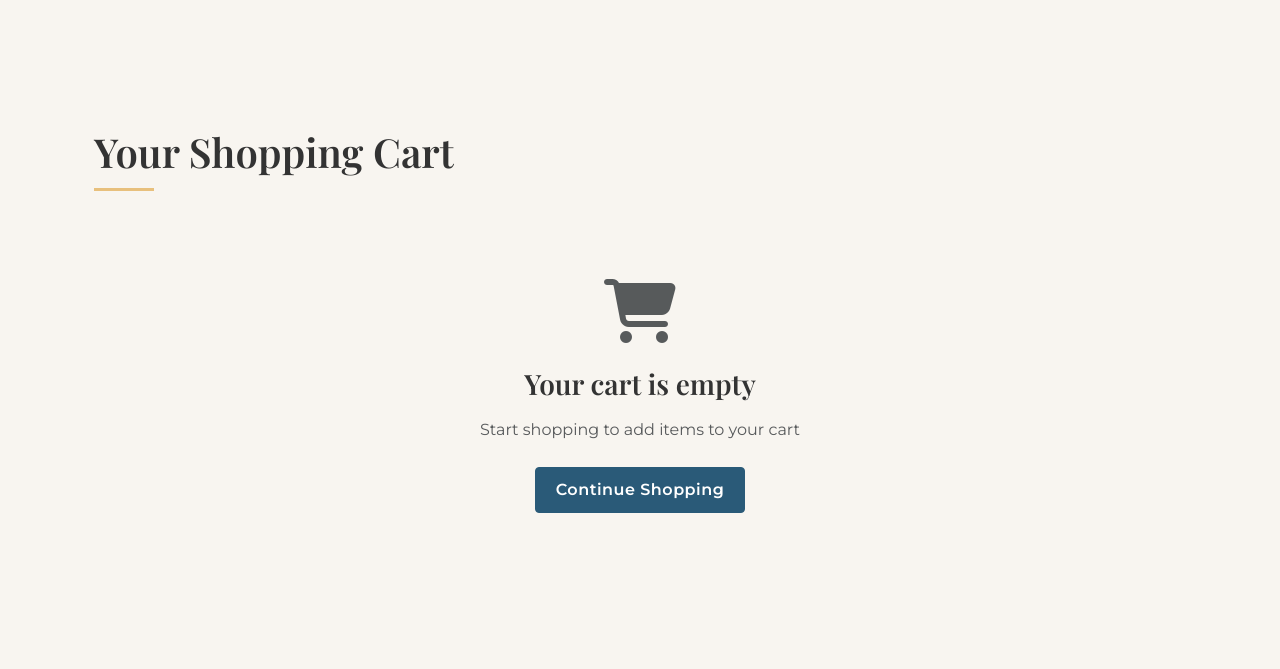
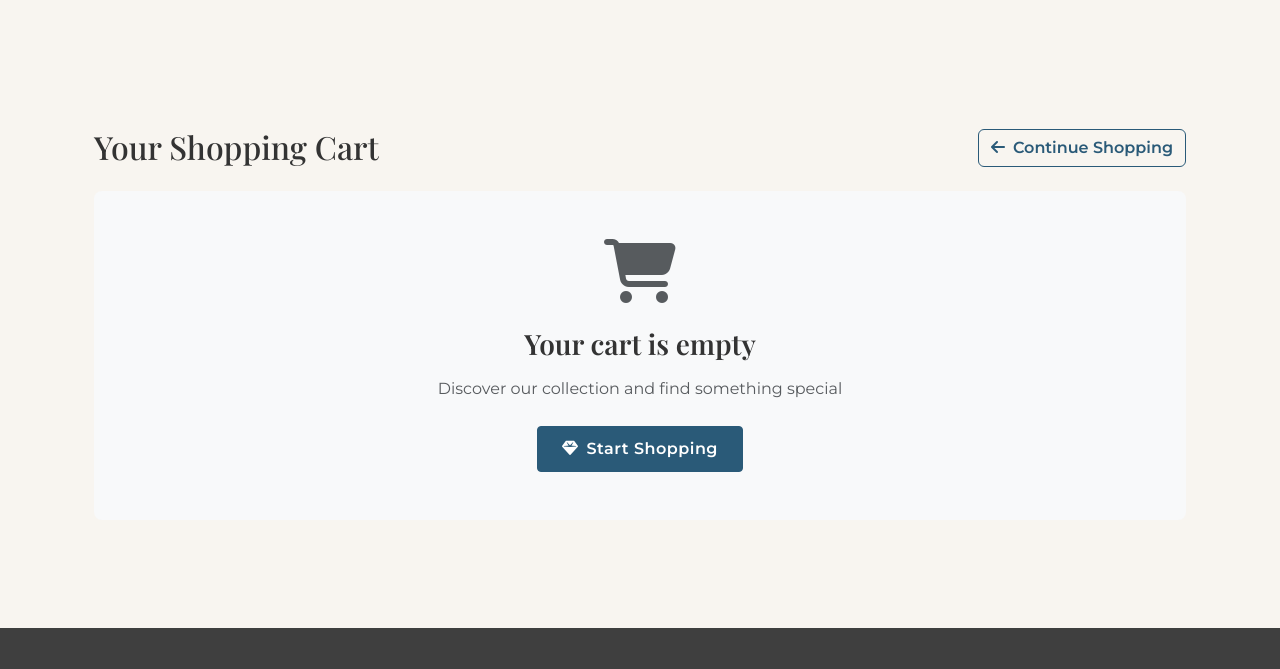
Before and after one commit to faezehghiasi/luxe-Store-Django, a Django app: page /cart in a window 1280 px wide. Shown: the part 470-1139 px from the top of the page. After the commit the page ends 1098 px from the top, so only its background shows below. Run offline with Django 5.2, Linux system fonts and the light colour scheme.

Commit message:
some bugs fix

```diff
--- a/store/core/templates/core/cart.html
+++ b/store/core/templates/core/cart.html
@@ -5,111 +5,139 @@
 {% block content %}
 <div class="container py-5">
     <div class="row">
-        <div class="col-lg-12">
-            <h1 class="section-title">Your Shopping Cart</h1>
+        <div class="col-12">
+            <!-- Cart Header Section -->
+            <div class="d-flex justify-content-between align-items-center mb-4">
+                <h1 class="h2 mb-0">Your Shopping Cart</h1>
+                <a href="{% url 'core:products_list' %}" class="btn btn-outline-primary">
+                    <i class="fas fa-arrow-left me-2"></i>Continue Shopping
+                </a>
+            </div>
 
+            <!-- Empty Cart State -->
             {% if not cart %}
-                <div class="text-center py-5">
+            <div class="text-center py-5 bg-light rounded-3">
                 <i class="fas fa-shopping-cart fa-4x text-muted mb-4"></i>
                 <h3 class="mb-3">Your cart is empty</h3>
-                    <p class="text-muted mb-4">Start shopping to add items to your cart</p>
-                    <a href="{% url 'core:products_list' %}" class="btn btn-primary">Continue Shopping</a>
+                <p class="text-muted mb-4">Discover our collection and find something special</p>
+                <a href="{% url 'core:products_list' %}" class="btn btn-primary px-4">
+                    <i class="fas fa-gem me-2"></i>Start Shopping
+                </a>
             </div>
             {% else %}
+            <!-- Cart with Items -->
+            <div class="row">
+                <!-- Cart Items Table -->
+                <div class="col-lg-8">
+                    <div class="card shadow-sm mb-4">
+                        <div class="card-body p-0">
                             <div class="table-responsive">
-                    <table class="table">
+                                <table class="table table-hover mb-0">
                                     <thead class="bg-light">
                                         <tr>
-                                <th scope="col" class="border-0">Product</th>
-                                <th scope="col" class="border-0">Price</th>
-                                <th scope="col" class="border-0">Quantity</th>
-                                <th scope="col" class="border-0">Total</th>
-                                <th scope="col" class="border-0"></th>
+                                            <th scope="col" class="ps-3" style="width: 40%;">Item</th>
+                                            <th scope="col" class="text-center">Price</th>
+                                            <th scope="col" class="text-center">Qty</th>
+                                            <th scope="col" class="text-center">Total</th>
+                                            <th scope="col" class="pe-3"></th>
                                         </tr>
                                     </thead>
                                     <tbody>
                                         {% for product_id, item in cart.items %}
                                         <tr>
-                                <td class="border-0 align-middle">
+                                            <!-- Product Image and Name -->
+                                            <td class="ps-3 py-3">
                                                 <div class="d-flex align-items-center">
-                                        <img src="{{ item.obj.image.url }}" alt="{{ item.obj.name }}" class="img-fluid rounded" style="width: 80px;">
-                                        <div class="ms-3">
+                                                    <img src="{{ item.obj.image.url }}" alt="{{ item.obj.name }}"
+                                                         class="img-fluid rounded me-3" style="width: 60px; height: 60px; object-fit: cover;">
+                                                    <div>
                                                         <h6 class="mb-1">{{ item.obj.name }}</h6>
-                                            <p class="text-muted mb-0">{{ item.obj.category }}</p>
+                                                        <small class="text-muted">{{ item.obj.category }}</small>
                                                     </div>
                                                 </div>
                                             </td>
-                                <td class="border-0 align-middle">
+
+                                            <!-- Price with Discount Display -->
+                                            <td class="text-center align-middle">
                                                 {% if item.obj.discount > 0 %}
-                                        <span class="text-primary">${{ item.obj.price|floatformat:2 }}</span>
-                                        <small class="text-muted"><del>${{ item.obj.original_price|floatformat:2 }}</del></small>
+                                                <div>
+                                                    <span class="text-dark fw-bold d-block">${{ item.obj.price|floatformat:2 }}</span>
+                                                    <small class="text-muted"><del>{{ item.obj.original_price|floatformat:2 }}</del></small>
+                                                    <div class="badge bg-success mt-1">OFF</div>
+                                                </div>
                                                 {% else %}
-                                        <span class="text-primary">${{ item.obj.price|floatformat:2 }}</span>
+                                                    <span class="text-dark fw-bold">${{ item.obj.price|floatformat:2 }}</span>
                                                 {% endif %}
                                             </td>
-                                <td class="border-0 align-middle">
-                                    <div class="d-flex align-items-center">
-                                        <form method="post" action="{% url 'core:update_cart' product_id %}" class="d-flex">
-                                            {% csrf_token %}
-                                            <input type="number" name="count" value="{{ item.count }}" min="1" class="form-control form-control-sm" style="width: 70px;">
-                                            <button type="submit" class="btn btn-sm btn-outline-primary ms-2">
-                                                <i class="fas fa-sync-alt"></i>
-                                            </button>
-                                        </form>
-                                    </div>
+
+                                            <!-- Quantity Display -->
+                                            <td class="text-center align-middle">
+                                                <span class="fw-bold">{{ item.count }}</span>
                                             </td>
-                                <td class="border-0 align-middle">${{ item.price|floatformat:2 }}</td>
-                                <td class="border-0 align-middle">
-                                    <form method="post" action="{% url 'core:remove_from_cart' product_id %}">
-                                        {% csrf_token %}
-                                        <button type="submit" class="btn btn-sm btn-outline-danger">
+
+                                            <!-- Line Total -->
+                                            <td class="text-center align-middle fw-bold">
+                                                ${{ item.price|floatformat:2 }}
+                                            </td>
+
+                                            <!-- Remove Item Button -->
+                                            <td class="text-center align-middle pe-3">
+                                                <a href="{% url 'core:cart_remove' product_id %}">
+                                                    <button type="button" class="btn btn-sm btn-link text-danger">
                                                         <i class="fas fa-trash"></i>
                                                     </button>
-                                    </form>
+                                                </a>
                                             </td>
+
+`
                                         </tr>
                                         {% endfor %}
                                     </tbody>
                                 </table>
                             </div>
-
-                <div class="row mt-4">
-                    <div class="col-lg-6">
-                        <div class="card border-0 shadow-sm">
-                            <div class="card-body">
-                                <h5 class="card-title mb-4">Have a coupon?</h5>
-                                <form>
-                                    <div class="input-group mb-3">
-                                        <input type="text" class="form-control" placeholder="Coupon code">
-                                        <button class="btn btn-accent" type="button">Apply</button>
-                                    </div>
-                                </form>
                         </div>
                     </div>
                 </div>
-                    <div class="col-lg-6">
-                        <div class="card border-0 shadow-sm">
+
+                <!-- Order Summary Section -->
+                <div class="col-lg-4">
+                    <div class="card shadow-sm border-0">
                         <div class="card-body">
                             <h5 class="card-title mb-4">Order Summary</h5>
-                                <ul class="list-group list-group-flush">
-                                    <li class="list-group-item d-flex justify-content-between align-items-center border-0 px-0 pb-0">
-                                        Subtotal
+
+                            <!-- Summary List -->
+                            <ul class="list-group list-group-flush mb-4">
+                                <li class="list-group-item d-flex justify-content-between align-items-center border-0 px-0 pb-2">
+                                    <span>Subtotal</span>
                                     <span>${{ total_price|floatformat:2 }}</span>
                                 </li>
+
+                                <!-- Discount Display (if any) -->
+                                {% if total_discount > 0 %}
+                                <li class="list-group-item d-flex justify-content-between align-items-center border-0 px-0 pb-2">
+                                    <span class="text-success">Discount</span>
+                                    <span class="text-success">-${{ total_discount|floatformat:2 }}</span>
+                                </li>
+                                {% endif %}
+
                                 <li class="list-group-item d-flex justify-content-between align-items-center border-0 px-0">
-                                        Shipping
-                                        <span>Free</span>
+                                    <span>Shipping</span>
+                                    <span class="text-success">Free</span>
                                 </li>
-                                    <li class="list-group-item d-flex justify-content-between align-items-center border-0 px-0 mb-3">
+
+                                <li class="list-group-item d-flex justify-content-between align-items-center border-0 px-0 pt-2 mb-3">
                                     <div>
                                         <strong>Total</strong>
                                     </div>
                                     <span><strong>${{ total_price|floatformat:2 }}</strong></span>
                                 </li>
                             </ul>
-                                <div class="d-grid gap-2">
-                                    <a href="{% url 'core:checkout' %}" class="btn btn-primary btn-lg">Proceed to Checkout</a>
-                                    <a href="{% url 'core:products_list' %}" class="btn btn-outline-primary">Continue Shopping</a>
+
+                            <!-- Checkout Button -->
+                            <div class="d-grid">
+                                <a href="{% url 'core:checkout' %}" class="btn btn-primary btn-lg mb-3">
+                                    <i class="fas fa-lock me-2"></i>Checkout
+                                </a>
                             </div>
                         </div>
                     </div>
@@ -119,4 +147,73 @@
         </div>
     </div>
 </div>
+
+<!-- Custom CSS for cart page -->
+<style>
+    :root {
+        --primary-color: #2a5a78; /* Sophisticated navy blue */
+    }
+
+    /* Button and Links Adjustments */
+    .btn-outline-primary {
+        color: var(--primary-color);
+        border-color: var(--primary-color);
+    }
+
+    .btn-outline-primary:hover {
+        color: white;
+        background-color: var(--primary-color);
+    }
+
+    .btn-primary {
+        background-color: var(--primary-color);
+        border-color: var(--primary-color);
+    }
+
+
+    /* Table styling */
+    .table {
+        width: 100%;
+    }
+
+    .table td, .table th {
+        padding: 1rem 0.5rem;
+        vertical-align: middle;
+    }
+
+    /* Product column width */
+    .table th:first-child,
+    .table td:first-child {
+        padding-left: 1rem;
+    }
+
+    /* Remove button styling */
+    .btn-link.text-danger {
+        padding: 0;
+        color: #dc3545 !important;
+    }
+
+    .btn-link.text-danger:hover {
+        color: #bb2d3b !important;
+    }
+
+    /* Discount badge */
+    .badge.bg-success {
+        font-size: 0.7rem;
+        padding: 0.2rem 0.4rem;
+        background-color: #198754 !important;
+    }
+
+    /* Hover effect */
+    .table-hover tbody tr:hover {
+        background-color: rgba(25, 135, 84, 0.05);
+    }
+
+    /* Responsive adjustments */
+    @media (max-width: 768px) {
+        .table td, .table th {
+            padding: 0.75rem 0.25rem;
+        }
+    }
+</style>
 {% endblock %}
--- a/store/core/views.py
+++ b/store/core/views.py
@@ -19,13 +19,18 @@ def get_cart(request):
 #*********************************************************************************************************
 def add_to_cart(cart, product):
     if product.quantity > 0 and product.enabled :
-        cart[product.id] = cart.get(product.id,0) + 1
+        cart[str(product.id)] = cart.get(str(product.id),0) + 1
 
 #*********************************************************************************************************
 def remove_from_cart(cart, product_id):
-   if product_id in cart:
-       del cart[product_id]
+    if str(product_id) in cart:
+        if cart[str(product_id)] > 1:
+            cart[str(product_id)] = cart[str(product_id)] - 1
+        else:
+            del cart[str(product_id)]
+
 #*********************************************************************************************************
+
 def get_cart_total_price(cart):
    total = 0
    products = models.Product.objects.filter(id__in=list(cart.keys()))
@@ -44,7 +49,7 @@ class ListOfProductsView(View):
 
 #*********************************************************************************************************
 class AddToCartView(View):
-    def get(self, request,product_id):
+    def get(self, request, product_id):
         product = get_object_or_404(Product,id=product_id)
         cart = get_cart(request)
         add_to_cart(cart,product)
--- a/store/store/settings.py
+++ b/store/store/settings.py
@@ -155,3 +155,5 @@ EMAIL_HOST_PASSWORD = os.getenv('EMAIL_HOST_PASSWORD', '')
 EMAIL_PORT = int(os.getenv('EMAIL_PORT', 465))
 EMAIL_USE_SSL = os.getenv('EMAIL_USE_SSL', 'True') == 'True'
 DEFAULT_FROM_EMAIL = os.getenv('DEFAULT_FROM_EMAIL', '')
+
+SESSION_EXPIRE_AT_BROWSER_CLOSE = True
--- a/store/templates/base.html
+++ b/store/templates/base.html
@@ -37,6 +37,7 @@
         --text-dark: #333333; /* Dark gray for text */
         --text-muted: #6c757d;
         --success-color: #28a745;
+        --danger-color: #dc3545;
       }
 
       body {
--- a/store/templates/bits/site_header.html
+++ b/store/templates/bits/site_header.html
@@ -37,7 +37,7 @@
                     <i class="fas fa-search"></i>
                 </a>
                     <!-- Shopping cart icon with badge -->
-                <a href="#" class="btn btn-outline-primary me-2 cart-icon position-relative">
+                <a href="{% url 'core:cart_show' %}" class="btn btn-outline-primary me-2 cart-icon position-relative">
                     <i class="fas fa-shopping-bag"></i>
                     {% if request.session.cart|length > 0 %}
                         <span id="cart_count" class="position-absolute top-0 start-100 translate-middle badge rounded-pill bg-danger">
```
Also changed, not shown: other parts of store/templates/base.html (+40 -1 lines), store/core/templates/core/listOfProducts.html (+99 -18 lines), store/core/migrations/0003_product_quantity.py (added). Lines whose indentation alone changed are shown as unchanged.
